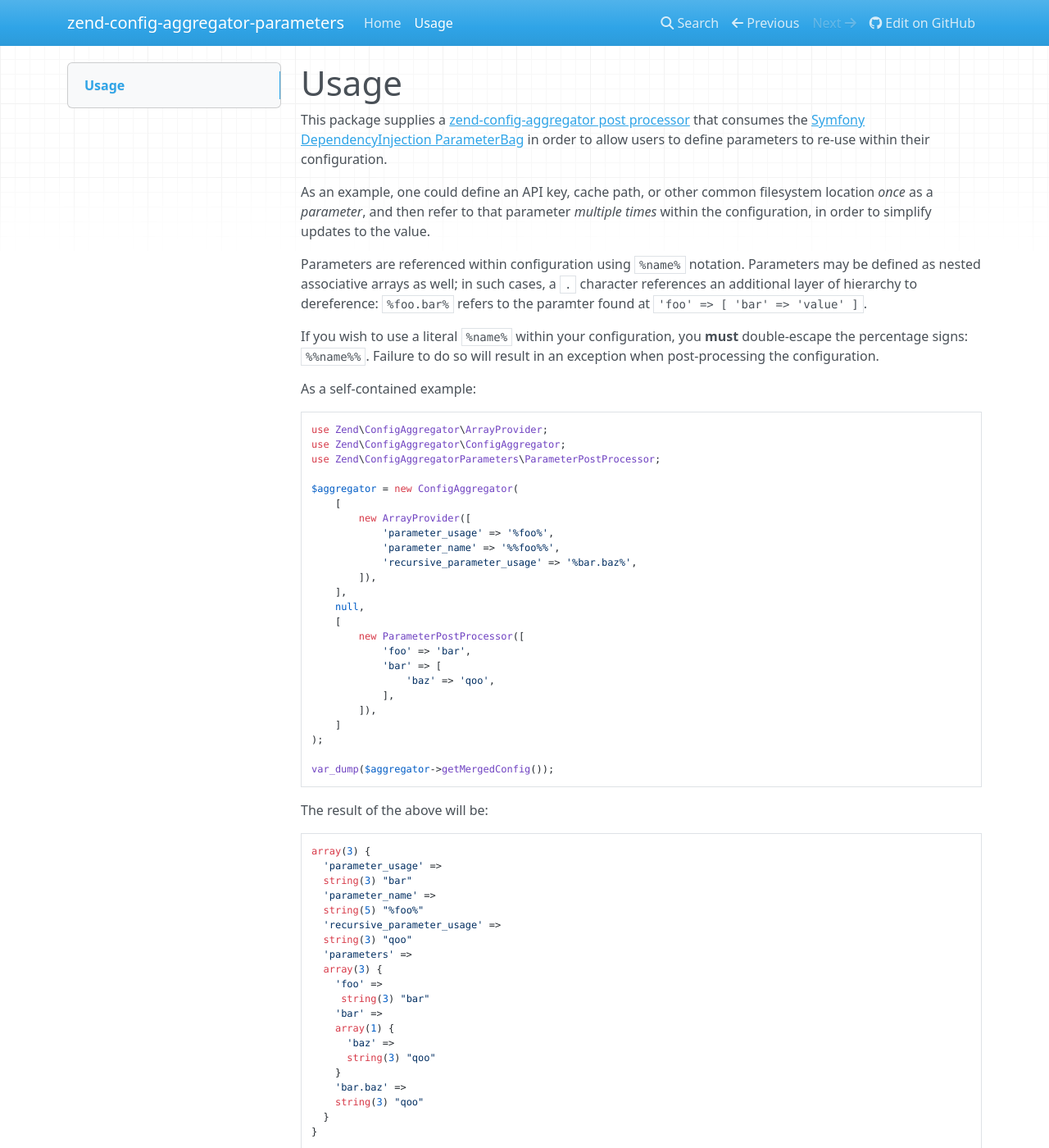
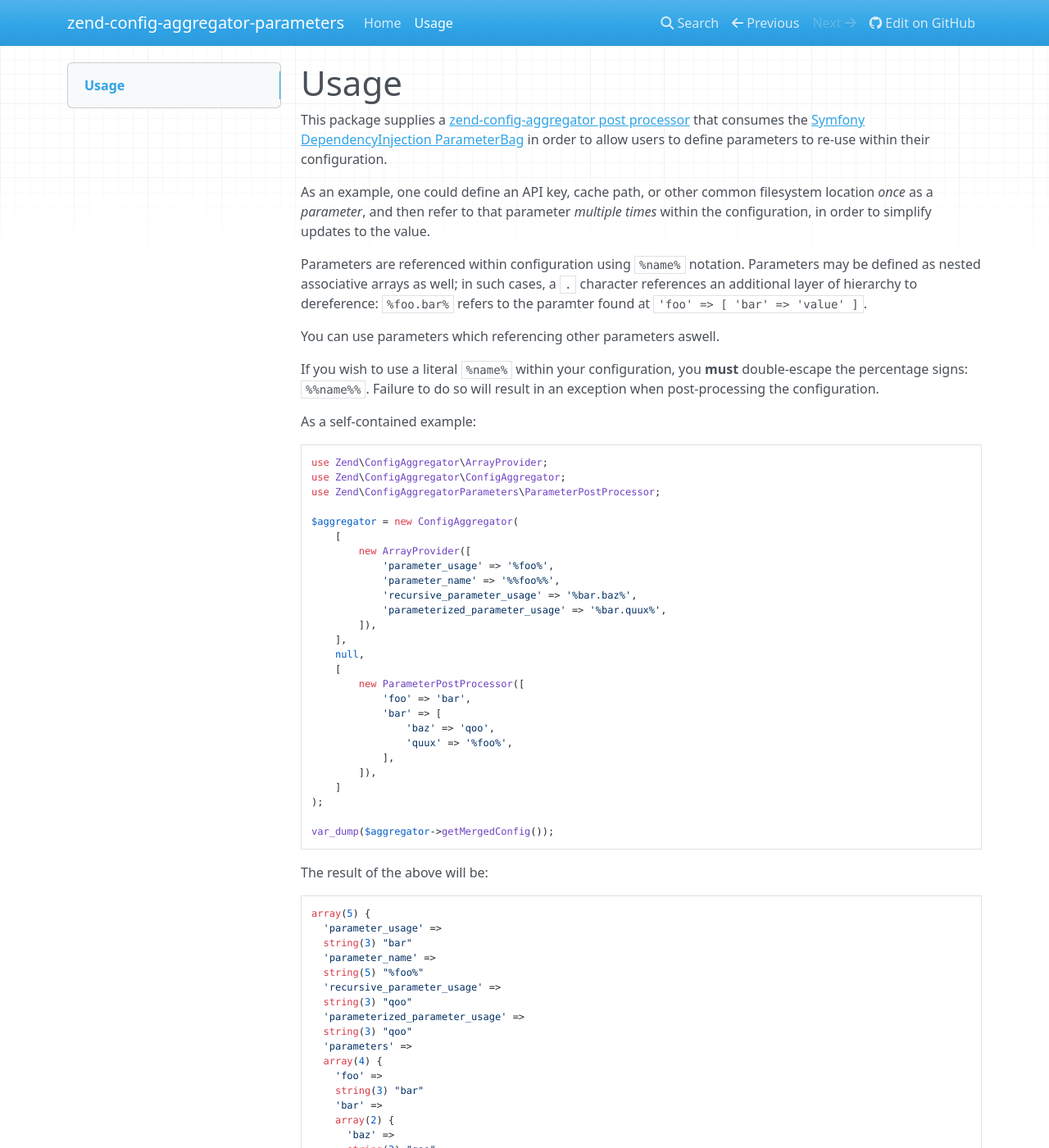
Before and after one commit to laminas/laminas-config-aggregator-parameters, an MkDocs documentation site: the page built from docs/book/usage.md, in a window 1280 px wide and 1400 px high. Shown: the whole window at 82% size. Built offline with MkDocs 1.6.1, drawn with Linux system fonts in a browser that asks for light colours; nearby versions of some CDN libraries; old or Windows-style settings are respelled for this version of MkDocs; some of the changed text lies outside the part shown.

Commit message:
Added feature to provide parameters which referencing parameters

````diff
--- a/docs/book/usage.md
+++ b/docs/book/usage.md
@@ -14,6 +14,8 @@ Parameters are referenced within configuration using `%name%` notation.
 Parameters may be defined as nested associative arrays as well; in such cases, a
 `.` character references an additional layer of hierarchy to dereference:
 `%foo.bar%` refers to the paramter found at `'foo' => [ 'bar' => 'value' ]`.
+
+You can use parameters which referencing other parameters aswell.
 
 If you wish to use a literal `%name%` within your configuration, you **must**
 double-escape the percentage signs: `%%name%%`. Failure to do so will result in
@@ -32,6 +34,7 @@ $aggregator = new ConfigAggregator(
             'parameter_usage' => '%foo%',
             'parameter_name' => '%%foo%%',
             'recursive_parameter_usage' => '%bar.baz%',
+            'parameterized_parameter_usage' => '%bar.quux%',
         ]),
     ],
     null,
@@ -40,6 +43,7 @@ $aggregator = new ConfigAggregator(
             'foo' => 'bar',
             'bar' => [
                 'baz' => 'qoo',
+                'quux' => '%foo%',
             ],
         ]),
     ]
@@ -51,24 +55,30 @@ var_dump($aggregator->getMergedConfig());
 The result of the above will be:
 
 ```php
-array(3) {
+array(5) {
   'parameter_usage' =>
   string(3) "bar"
   'parameter_name' =>
   string(5) "%foo%"
   'recursive_parameter_usage' =>
   string(3) "qoo"
+  'parameterized_parameter_usage' =>
+  string(3) "qoo"
   'parameters' =>
-  array(3) {
+  array(4) {
     'foo' =>
-     string(3) "bar"
+    string(3) "bar"
     'bar' =>
-    array(1) {
+    array(2) {
       'baz' =>
+      string(3) "qoo"
+      'quux' =>
       string(3) "qoo"
     }
     'bar.baz' =>
     string(3) "qoo"
+    'bar.quux' =>
+    string(3) "bar"
   }
 }
 ```
````
Also changed, not shown: README.md (+13 -4 lines), 2 other files.
